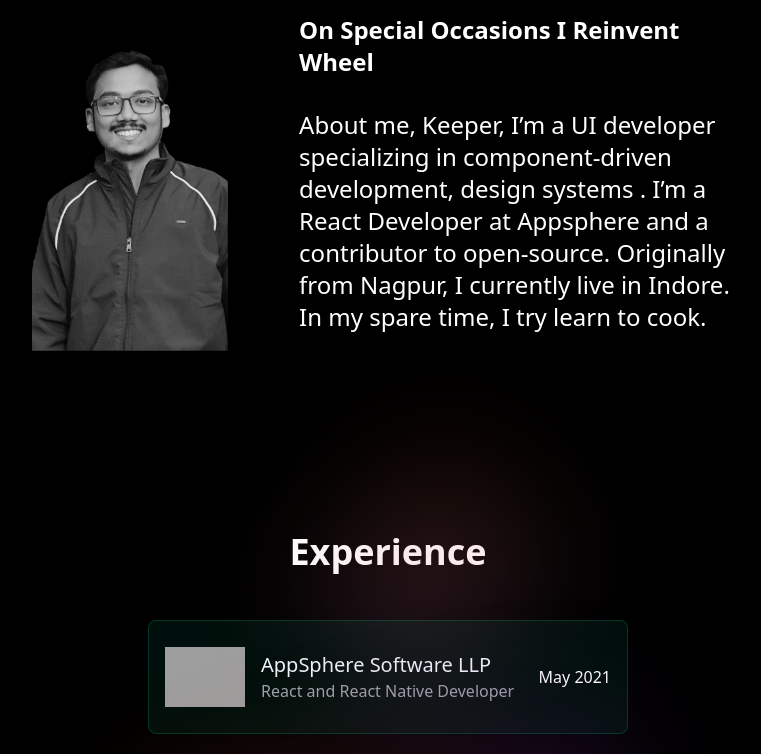
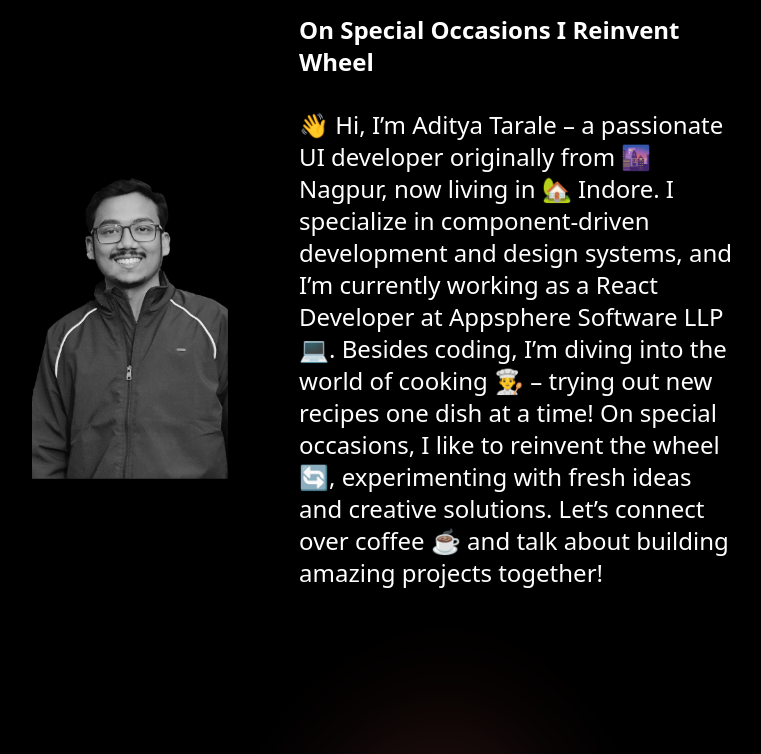
Before and after one commit to AdityaTarale/me, a React (Vite) app: page / in a window 1280 px wide. Shown: the part 802-1556 px from the top of the page, without its empty margins (252-1013 px from the left). Built offline with nearby package versions, Linux system fonts and the light colour scheme; grey boxes are pictures that could not be loaded; what prettier-plugin-tailwindcss would draw is missing.

Commit message:
Refactor: Improve text and overview

```diff
--- a/src/components/Footer.jsx
+++ b/src/components/Footer.jsx
@@ -59,7 +59,9 @@ export default function Footer({ links }) {
           <LinkBoxes linksTop={links} />
         </div>
       </div>
-      <p className="py-3 text-center text-gray-400"> Made by Me 🍉</p>
+      <p className="py-3 text-center text-gray-400">
+        Crafted with ❤️ by Aditya Tarale
+      </p>
     </footer>
   );
 }
--- a/src/components/SocialLinks.jsx
+++ b/src/components/SocialLinks.jsx
@@ -14,7 +14,7 @@ export default function SocialLinks({ className }) {
       alt: "Github",
     },
     {
-      link: "#twitter",
+      link: "https://x.com/AdiTarale",
       icon: getIcon("twitter"),
       alt: "Twitter",
     },
--- a/src/work/About.jsx
+++ b/src/work/About.jsx
@@ -90,13 +90,7 @@ const About = React.forwardRef(function (props, ref) {
             <AnimatedParagraph paragraph="On Special Occasions I Reinvent Wheel" />
           </h1>
           <p className="text-xl">
-            <AnimatedParagraph
-              paragraph="About me, Keeper, I’m a UI developer specializing
-            in component-driven development, design systems . I’m a React
-            Developer at Appsphere and a contributor to open-source. Originally
-            from Nagpur, I currently live in Indore. In my spare time, I try
-            learn to cook."
-            />
+            <AnimatedParagraph paragraph="👋 Hi, I’m Aditya Tarale – a passionate UI developer originally from 🌆 Nagpur, now living in 🏡 Indore. I specialize in component-driven development and design systems, and I’m currently working as a React Developer at Appsphere Software LLP 💻. Besides coding, I’m diving into the world of cooking 👨‍🍳 – trying out new recipes one dish at a time! On special occasions, I like to reinvent the wheel 🔄, experimenting with fresh ideas and creative solutions. Let’s connect over coffee ☕ and talk about building amazing projects together!" />
           </p>
         </aside>
       </div>
--- a/src/work/Builds.jsx
+++ b/src/work/Builds.jsx
@@ -17,7 +17,7 @@ const Builds = React.forwardRef(function (props, ref) {
               title="rvelocity-cli"
               description={[
                 "A CLI for generating and managing React and React Native components with ease.",
-                "rvelocity-cli simplifies the development process by offering quick commands to initialize new React/React Native projects and create components. It helps developers focus on building features rather than dealing with repetitive tasks.",
+                "Overview: rvelocity-cli enhances productivity by providing quick commands to initialize new projects and create components effortlessly. Say goodbye to repetitive tasks and focus on building robust features instead.",
               ]}
               tag="npm"
               website="https://www.npmjs.com/package/rvelocity-cli"
@@ -28,8 +28,8 @@ const Builds = React.forwardRef(function (props, ref) {
               image="evieeTech"
               title="Eviee Technologies Limited"
               description={[
-                "A business website for IT solutions and services, designed for Eviee Technologies Limited, which provides advanced tech solutions for clients across industries.",
-                "This project was created as part of a freelancing assignment and showcases the company's services in web development, software solutions, and consulting.",
+                "A dynamic website for Eviee Technologies Limited, offering IT solutions and consulting services for various industries.",
+                "Overview: Designed as part of a freelance project, this site showcases Eviee Technologies’ innovative approach in tech solutions, helping them connect with a broad client base across sectors.",
               ]}
               tag="website"
               website="https://evieetech.com"
@@ -47,7 +47,7 @@ const Builds = React.forwardRef(function (props, ref) {
               title="The National Anveshika Experimental Skill Test (NAEST)"
               description={[
                 "An annual competition in India focused on assessing and nurturing students’ experimental skills in physics.",
-                "This open-source project is dedicated to retired IIT professor H.C. Verma, known for his contributions to physics education in India. NAEST aims to encourage students to engage with hands-on learning and experimentation.",
+                "Overview: This open-source project is dedicated to retired IIT professor H.C. Verma, known for his contributions to physics education in India. NAEST aims to encourage students to engage with hands-on learning and experimentation.",
               ]}
               tag="webapp"
               website="https://naest.shiksha-sopan.org"
--- a/src/work/Contact.jsx
+++ b/src/work/Contact.jsx
@@ -86,8 +86,8 @@ const Contact = React.forwardRef(function () {
         <div className="container mx-auto py-14">
           <section className="text-center text-white">
             <p className="mx-auto mb-12 text-2xl font-bold text-gray-300 md:w-1/2">
-              I am always excited to work on some awesome projects, message me
-              and let's discuss over Chai ☕️
+              🌟 Excited to work on more impactful projects? Drop me a message,
+              and let’s bring your ideas to life over a cup of coffee ☕!
             </p>
           </section>
           <div className="mx-auto md:w-96">
```
